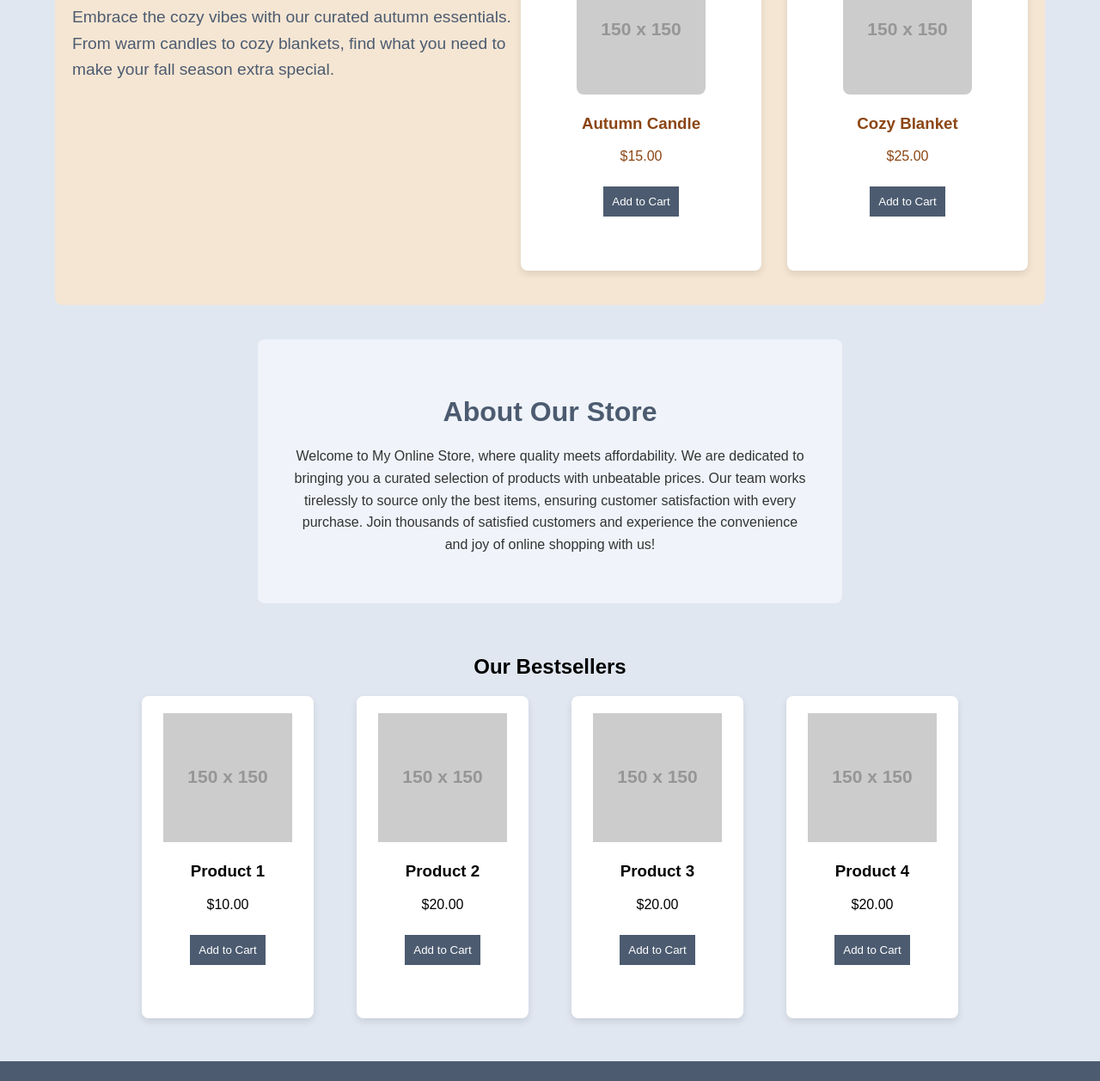
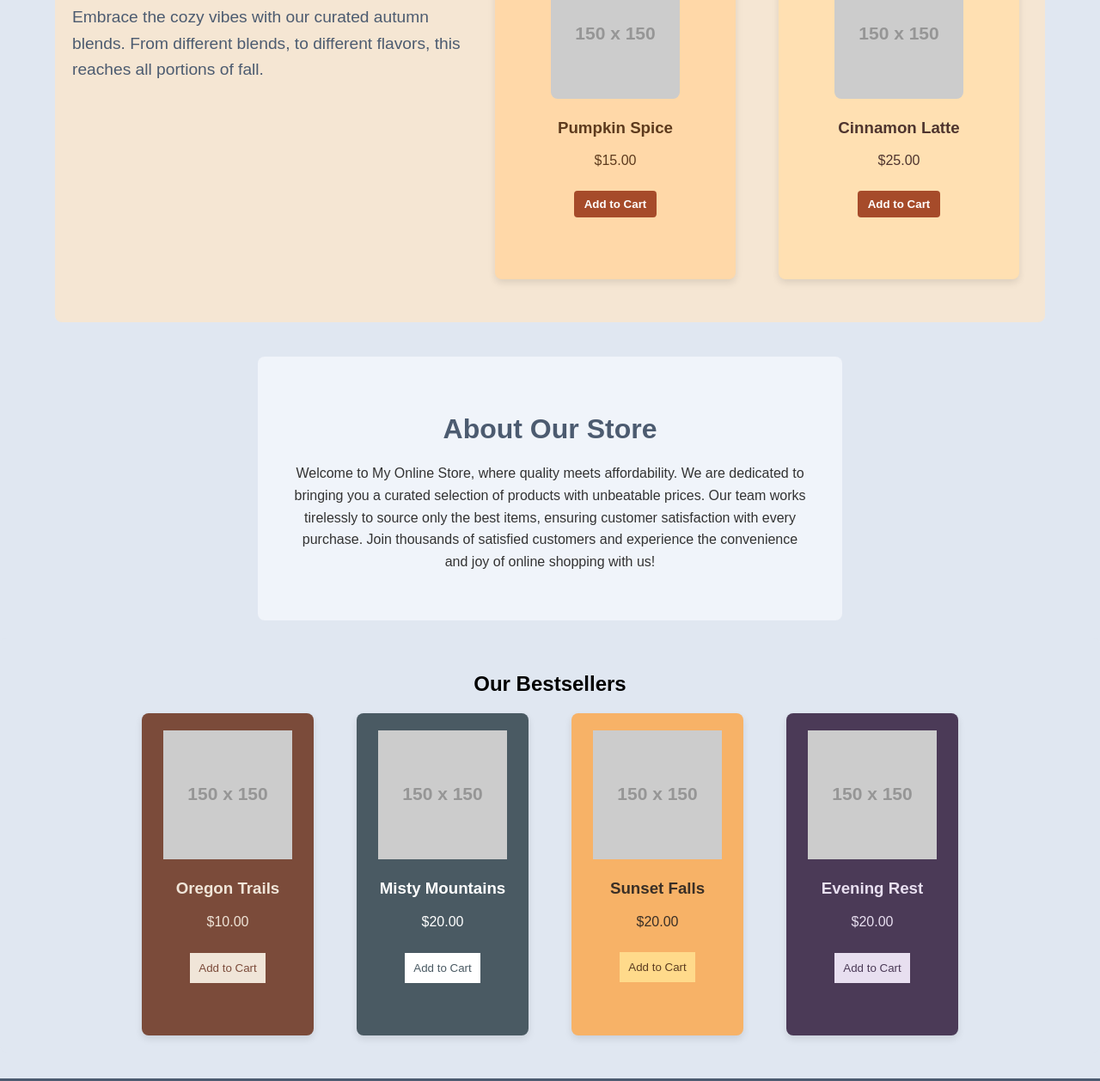
Before and after one commit to vostsoldier/onlinestore, a plain HTML site: page mainpage/shopmainpage.html in a window 1280 px wide. Shown: the part 443-1701 px from the top of the page at 86% size. Drawn offline with Linux system fonts and the light colour scheme; placeholder pictures from the web are drawn by us.

Commit message:
changed colors for better visual design

```diff
--- a/mainpage/shopmainpage.css
+++ b/mainpage/shopmainpage.css
@@ -136,7 +136,6 @@ header nav ul li a:hover {
 
 .product {
     position: relative;
-    background-color: white;
     border-radius: 8px;
     border-color: black;
     box-shadow: 0 4px 8px rgba(0, 0, 0, 0.1);
@@ -145,6 +144,45 @@ header nav ul li a:hover {
     justify-content: center;
     height: 375px;
     width: 300px;
+}
+.oregon {
+    background-color: #7B4B3A !important;
+    color: #F0E5D8;
+}
+.misty {
+    background-color: #4A5A63 !important;
+    color: #FFFFFF;
+}
+.sunset {
+    background-color: #F7B267 !important;
+    color: #3A2F26;
+}
+
+.evening {
+    background-color: #4B3A57 !important;
+    color: #E8DFF0;
+}
+.oregon button {
+    background-color: #F0E5D8;
+    color: #7B4B3A;
+    border: 1px solid #7B4B3A;
+}
+
+.misty button {
+    background-color: #FFFFFF;
+    color: #4A5A63;
+    border: 1px solid #4A5A63;
+}
+
+.sunset button {
+    background-color: #FFDA8B;
+    color: #5C3B20;
+}
+
+.evening button {
+    background-color: #E8DFF0;
+    color: #4B3A57;
+    border: 1px solid #4B3A57;
 }
 
 .product:hover {
@@ -182,8 +220,6 @@ header nav ul li a:hover {
 }
 
 button {
-    background-color: #4C5B70;
-    color: white;
     padding: 10px;
     border: none;
     cursor: pointer;
@@ -432,7 +468,7 @@ footer .social-media a:hover {
 }
 
 .seasonal-product-grid .product-description {
-    background-color: rgba(255, 165, 0, 0.9);
+    background-color: rgba(0, 0, 0, 0.8);
     color: white;
     font-size: 0.9rem;
     padding: 10px;
@@ -497,14 +533,14 @@ footer .social-media a:hover {
     text-align: center;
 }
 .sidebar {
-    width: 250px; /* Adjust width as needed */
+    width: 250px;
     padding: 20px;
     background-color: #f9f9f9;
     border-radius: 8px;
     box-shadow: 0 4px 8px rgba(0, 0, 0, 0.1);
-    position: fixed; /* or use relative for inline */
-    left: 0; /* position it on the right */
-    top: 100px; /* adjust the vertical position */
+    position: fixed;
+    left: 0;
+    top: 100px;
 }
 
 .sidebar h3 {
@@ -539,7 +575,6 @@ footer .social-media a:hover {
     background-color: #1E2A38;
 }
 @media (max-width: 768px) {
-    /* Remove default margins and set full-width */
     body, html {
         margin: 0;
         padding: 0;
@@ -547,7 +582,6 @@ footer .social-media a:hover {
         overflow-x: hidden;
     }
 
-    /* Full-width header and navigation adjustments */
     .nav-header {
         width: 100%;
         padding: 10px 0;
@@ -568,7 +602,6 @@ footer .social-media a:hover {
         text-align: center;
     }
 
-    /* Hero section full-width */
     #hero {
         width: 100%;
         height: auto;
@@ -593,7 +626,6 @@ footer .social-media a:hover {
         margin: 0 auto;
     }
 
-    /* Product grid adjustments for full width */
     .product-grid,
     .seasonal-product-grid {
         width: 100%;
@@ -610,7 +642,6 @@ footer .social-media a:hover {
         margin: 0 auto;
     }
 
-    /* Cart dropdown full width */
     .cart-dropdown {
         width: 100%;
         max-width: 350px;
@@ -618,7 +649,6 @@ footer .social-media a:hover {
         box-sizing: border-box;
     }
 
-    /* Footer adjustments */
     footer {
         width: 100%;
         padding: 10px;
@@ -636,7 +666,6 @@ footer .social-media a:hover {
         gap: 5px;
     }
 
-    /* Sidebar adjustments */
     .sidebar {
         width: 100%;
         padding: 15px 10px;
@@ -650,3 +679,36 @@ footer .social-media a:hover {
         width: 100%;
     }
 }
+
+.seasonal-product-grid .product {
+    border-radius: 8px;
+    padding: 15px;
+    margin: 10px;
+    color: #5D4037;
+    background-color: #FFF8E7;
+}
+
+.seasonal-product-grid .product[data-id="5"] {
+    background-color: #FFD8A8;
+    color: #5D3A1D;
+}
+
+.seasonal-product-grid .product[data-id="6"] {
+    background-color: #FFE0B2;
+    color: #4E342E;
+}
+
+.seasonal-product-grid .product button {
+    background-color: #A64B2A;
+    color: #FFFFFF;
+    border: none;
+    border-radius: 4px;
+    padding: 8px 12px;
+    font-weight: bold;
+    cursor: pointer;
+    margin-top: 10px;
+}
+
+.seasonal-product-grid .product button:hover {
+    background-color: #8B3E22;
+}
--- a/mainpage/shopmainpage.html
+++ b/mainpage/shopmainpage.html
@@ -31,7 +31,7 @@
         </nav>
     </header>
     <section id="hero">
-        <div class="hero-content">
+        <div class="hero-content" >
             <h2>Shop the Best Deals!</h2>
             <p>Discover exclusive products and unbeatable prices.</p>
             <button onclick="scrollToProducts()" class="shop-button">Shop Now</button>
@@ -39,23 +39,23 @@
     </section>
     <section id="fall-seasonal">
         <div class="fall-content">
-            <h2>Fall Seasonal Picks</h2>
-            <p class="fall-description">Embrace the cozy vibes with our curated autumn essentials. From warm candles to cozy blankets, find what you need to make your fall season extra special.</p>
+            <h2>Fall Seasonal Blends</h2>
+            <p class="fall-description">Embrace the cozy vibes with our curated autumn blends. From different blends, to different flavors, this reaches all portions of fall.</p>
         </div>
         <div class="seasonal-product-grid">
             <div class="product" data-id="5">
                 <img src="https://via.placeholder.com/150" alt="Fall Product 1">
-                <h3>Autumn Candle</h3>
+                <h3>Pumpkin Spice</h3>
                 <p>$15.00</p>
-                <button onclick="addToCart(5, 'Autumn Candle', 15.00)">Add to Cart</button>
-                <div class="product-description">Warm your home with scents of pumpkin and spice.</div>
+                <button onclick="addToCart(5, 'Pumpkin Spice', 15.00)">Add to Cart</button>
+                <div class="product-description">The most fall blend of them all. Combines the mellow taste of pumpkin along with strong spice.</div>
             </div>
             <div class="product" data-id="6">
                 <img src="https://via.placeholder.com/150" alt="Fall Product 2">
-                <h3>Cozy Blanket</h3>
+                <h3>Cinnamon Latte</h3>
                 <p>$25.00</p>
-                <button onclick="addToCart(6, 'Cozy Blanket', 25.00)">Add to Cart</button>
-                <div class="product-description">Snuggle up with this ultra-soft fall essential.</div>
+                <button onclick="addToCart(6, 'Cinnamon Latte', 25.00)">Add to Cart</button>
+                <div class="product-description">Combines the strong cinnamon taste along with the mellowing milk. Great for a fall toast!</div>
             </div>
         </div>
     </section>
@@ -72,33 +72,33 @@
     <section id="product-list">
         <h2>Our Bestsellers</h2>
         <div class="product-grid">
-            <div class="product" data-id="1">
+            <div class="product oregon" data-id="1">
                 <img src="https://via.placeholder.com/150" alt="Product 1">
-                <h3>Product 1</h3>
+                <h3>Oregon Trails</h3>
                 <p>$10.00</p>
-                <button onclick="addToCart(1, 'Product 1', 10.00)">Add to Cart</button>
-                <div class="product-description">High quality and affordable. Industry standard and designed for accuracy.</div>
+                <button onclick="addToCart(1, 'Oregon Trails', 10.00)">Add to Cart</button>
+                <div class="product-description">Evoking rustic trails, this dark roast blend, with spice afternotes, is perfect for a morning run.</div>
             </div>
-            <div class="product" data-id="2">
+            <div class="product misty" data-id="2">
                 <img src="https://via.placeholder.com/150" alt="Product 2">
-                <h3>Product 2</h3>
+                <h3>Misty Mountains</h3>
                 <p>$20.00</p>
-                <button onclick="addToCart(2, 'Product 2', 20.00)">Add to Cart</button>
-                <div class="product-description">For consumer based use. Perfect for small businesses!</div>
+                <button onclick="addToCart(2, 'Misty Mountains', 20.00)">Add to Cart</button>
+                <div class="product-description">A smooth reminiscent of misty mountain mornings. Perfect for your daily wake up routine. A light roast complemented with cocao undertones.</div>
             </div>
-            <div class="product" data-id="3">
+            <div class="product sunset" data-id="3">
                 <img src="https://via.placeholder.com/150" alt="Product 3">
-                <h3>Product 3</h3>
+                <h3>Sunset Falls</h3>
                 <p>$20.00</p>
-                <button onclick="addToCart(3, 'Product 3', 20.00)">Add to Cart</button>
-                <div class="product-description">Great for home owners! Makes your life way more easier!</div>
+                <button onclick="addToCart(3, 'Sunset Falls', 20.00)">Add to Cart</button>
+                <div class="product-description">A dark roast blend, finished with caramel. A bright, welcoming feel to memories of long nights.</div>
             </div>
-            <div class="product" data-id="4">
+            <div class="product evening" data-id="4">
                 <img src="https://via.placeholder.com/150" alt="Product 4">
-                <h3>Product 4</h3>
+                <h3>Evening Rest</h3>
                 <p>$20.00</p>
-                <button onclick="addToCart(4, 'Product 4', 20.00)">Add to Cart</button>
-                <div class="product-description">Teens will love this gift!</div>
+                <button onclick="addToCart(4, 'Evening Rest', 20.00)">Add to Cart</button>
+                <div class="product-description">Reflecting the calm of night, this rich medium roast will sooth your soul, with notes of roasted almonds.</div>
             </div>
         </div>
     </section>
--- a/mainpage/shopmainpage.js
+++ b/mainpage/shopmainpage.js
@@ -96,5 +96,11 @@ function checkout() {
 function scrollToProducts() {
     document.getElementById("product-list").scrollIntoView({ behavior: 'smooth' });
 }
+function scrollToProducts() {
+    document.getElementById("about").scrollIntoView({ behavior: 'smooth' });
+}
+function scrollToProducts() {
+    document.getElementById("product-list").scrollIntoView({ behavior: 'smooth' });
+}
 
 updateCart();
```
